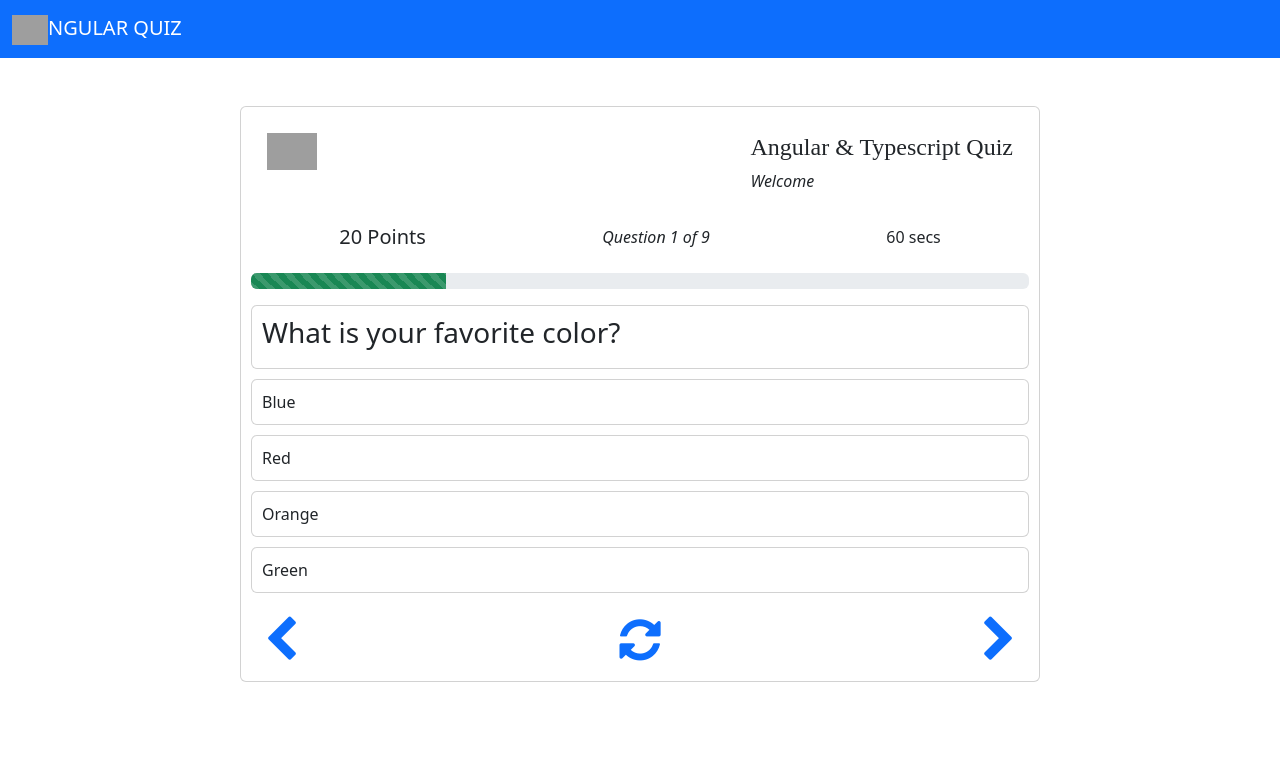
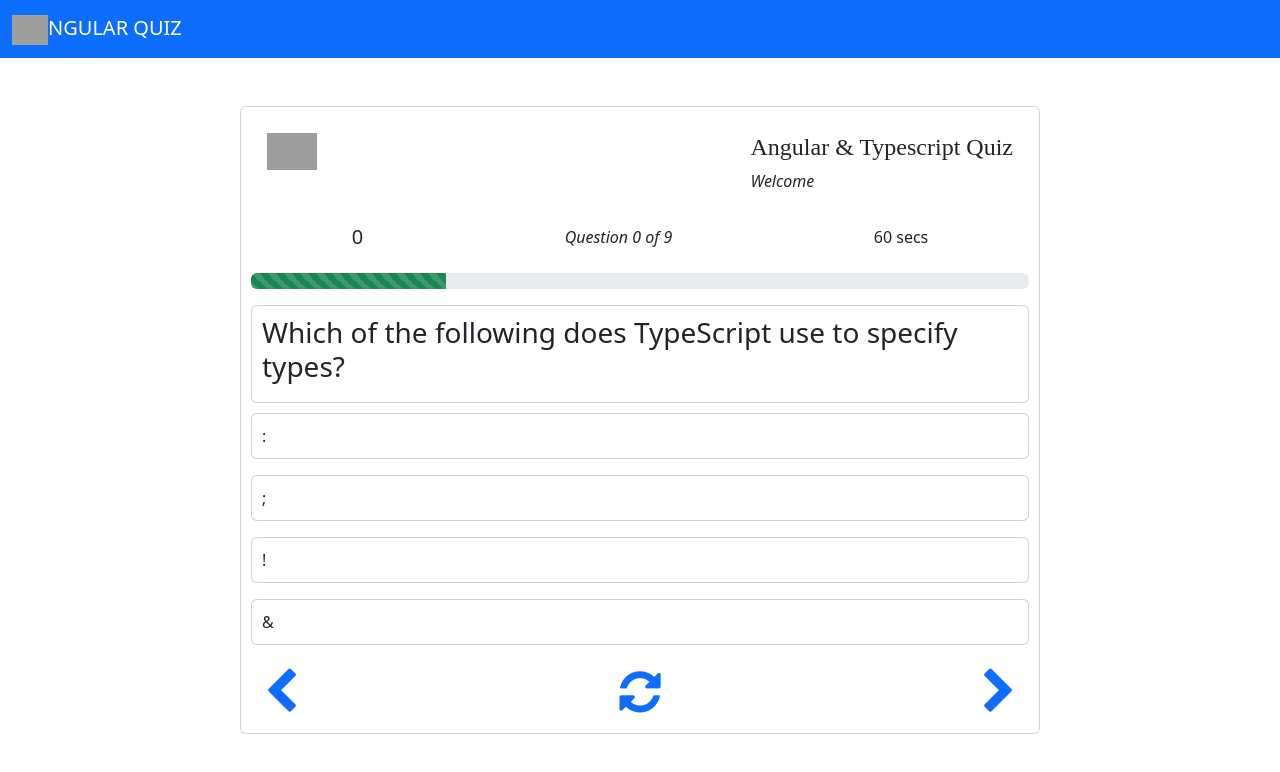
Before and after one commit to JWoltjen/Angular-QuizApp, an Angular app: page /question in a window 1280 px wide. Shown: the top 772 px of the page. Built offline with nearby package versions, Linux system fonts and the light colour scheme; grey boxes are pictures that could not be loaded.

Commit message:
hydrate all the options for each question with ngFor

```diff
--- a/src/app/question/question.component.html
+++ b/src/app/question/question.component.html
@@ -11,13 +11,13 @@
         </div>
         <div class="d-flex justify-content-around py-3">
             <div class="score">
-                <h5>20 Points</h5>
+                <h5>{{points}}</h5>
             </div>
             <div class="question-remain">
-                <span style="font-style: italic">Question 1 of 9</span>
+                <span style="font-style: italic">Question {{currentQuestion}} of 9</span>
             </div>
             <div class="timer">
-                60 secs
+                {{counter}} secs
             </div>
         </div>
         <div class="progress mb-3">
@@ -25,37 +25,22 @@
         </div>
         <div class="question">
             <div class="card">
-                <h3>What is your favorite color?</h3>
+                <h3>{{questionList[currentQuestion]?.questionText}}</h3>
             </div>
         </div>
         <div class="options">
-            <ol>
+            <ol *ngFor="let option of questionList[currentQuestion]?.options">
                 <li>
                     <div class="card">
-                        Blue
-                    </div>
-                </li>
-                <li>
-                    <div class="card">
-                        Red
-                    </div>
-                </li>
-                <li>
-                    <div class="card">
-                        Orange
-                    </div>
-                </li>
-                <li>
-                    <div class="card">
-                        Green
+                        {{option.text}}
                     </div>
                 </li>
             </ol>
         </div>
         <div class="d-flex justify-content-between">
-            <button class="btn"><i class="fa text-primary fa-chevron-left fa-3x"></i></button>
+            <button class="btn" (click)="previousQuestion()"><i class="fa text-primary fa-chevron-left fa-3x"></i></button>
             <button class="btn"><i class="fa fa-refresh text-primary fa-3x"></i></button>
-            <button class="btn"><i class="fa text-primary fa-chevron-right fa-3x"></i></button>
+            <button class="btn" (click)="nextQuestion()"><i class="fa text-primary fa-chevron-right fa-3x"></i></button>
         </div>
     </div>
 </div>
--- a/src/app/question/question.component.ts
+++ b/src/app/question/question.component.ts
@@ -9,6 +9,10 @@ import { QuestionService } from '../service/question.service';
 export class QuestionComponent implements OnInit {
 
   public name : string = "";
+  public questionList : any = [];
+  public currentQuestion : number = 0;
+  public points : number = 0;
+  counter = 60;
   constructor(private questionService : QuestionService) { }
 
   ngOnInit(): void {
@@ -19,8 +23,14 @@ export class QuestionComponent implements OnInit {
   getAllQuestions(){
     this.questionService.getQuestionJson()
     .subscribe(res=>{
-      console.log(res.questions);
+      this.questionList = res.questions;
     })
   }
+  nextQuestion(){
+    this.currentQuestion++
+  }
 
+  previousQuestion(){
+    this.currentQuestion--
+  }
 }
--- a/src/app/service/question.service.ts
+++ b/src/app/service/question.service.ts
@@ -10,4 +10,6 @@ export class QuestionService {
   getQuestionJson(){
     return this.http.get<any>("assets/questions.json");
   }
+
+
 }
```
